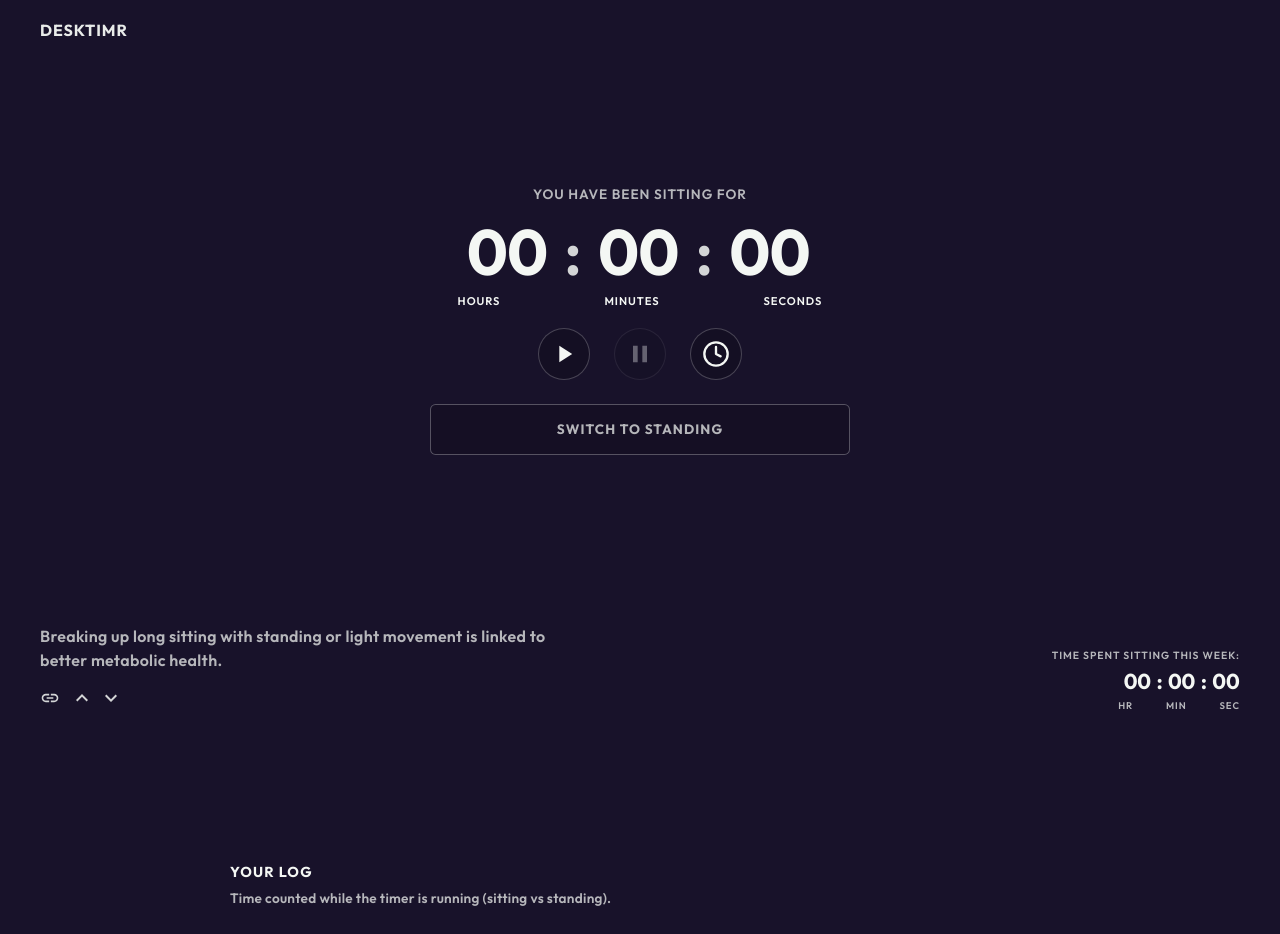
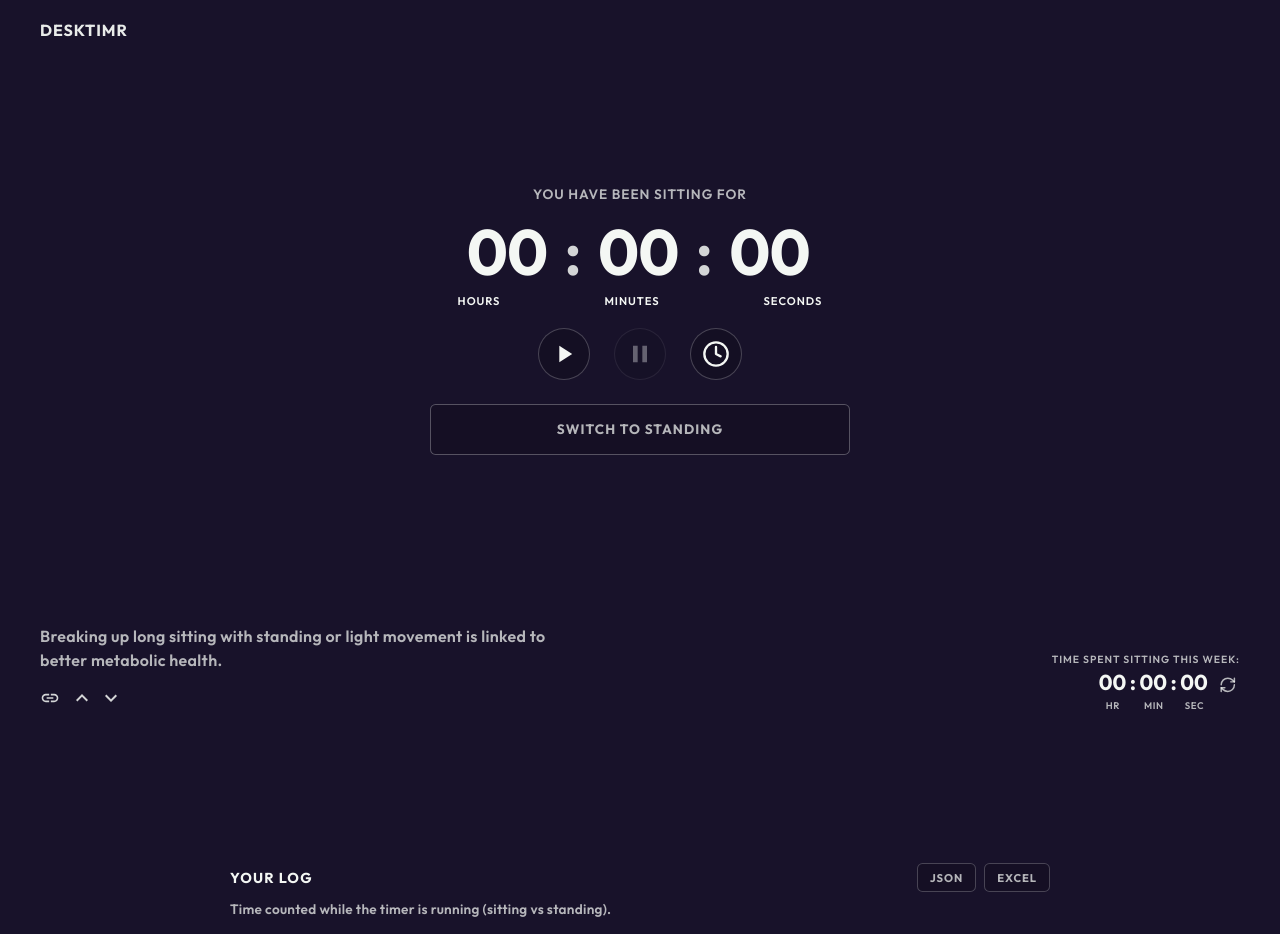
Before and after one commit to mayra000/DeskTimr, a React (Vite) app: page / in a window 1280 px wide. Shown: the top 934 px of the page. Built offline with nearby package versions, Linux system fonts and the light colour scheme.

Commit message:
refresh and export

```diff
--- a/package.json
+++ b/package.json
@@ -15,7 +15,8 @@
   "dependencies": {
     "canvas-confetti": "^1.9.4",
     "react": "^19.2.4",
-    "react-dom": "^19.2.4"
+    "react-dom": "^19.2.4",
+    "xlsx": "^0.18.5"
   },
   "devDependencies": {
     "@eslint/js": "^9.39.4",
--- a/src/App.css
+++ b/src/App.css
@@ -402,25 +402,93 @@
   color: var(--dt-text-muted);
 }
 
-.weekly-summary__digits {
+.weekly-summary__digits-row {
+  display: flex;
+  align-items: flex-start;
+  justify-content: flex-end;
+  gap: 0.5rem;
+}
+
+.weekly-summary__grid {
+  display: grid;
+  grid-template-columns: minmax(0, 1fr) auto minmax(0, 1fr) auto minmax(0, 1fr);
+  grid-template-rows: auto auto;
+  row-gap: 0.25rem;
+  column-gap: 0.2em;
+  justify-items: center;
+  align-items: center;
+}
+
+.weekly-summary__num {
   font-variant-numeric: tabular-nums;
   font-weight: 700;
   font-size: clamp(1rem, 3vw, 1.35rem);
   letter-spacing: 0.04em;
+  line-height: 1.1;
 }
 
-.weekly-summary__units {
-  display: flex;
-  justify-content: flex-end;
-  gap: 0.65rem;
-  margin-top: 0.25rem;
+.weekly-summary__grid-sep {
+  font-weight: 700;
+  font-size: clamp(1rem, 3vw, 1.35rem);
+  letter-spacing: 0.04em;
+  line-height: 1.1;
+}
+
+.weekly-summary__unit {
   font-size: clamp(0.5rem, 1.2vw, 0.6rem);
   font-weight: 600;
   color: var(--dt-text-muted);
+  text-transform: uppercase;
+  letter-spacing: 0.06em;
 }
 
-.weekly-summary__gap {
-  width: 0.75rem;
+.weekly-summary__unit-gap {
+  pointer-events: none;
+}
+
+.weekly-summary__clear {
+  display: inline-flex;
+  align-items: center;
+  justify-content: center;
+  flex-shrink: 0;
+  margin: 0;
+  margin-top: 0.12em;
+  padding: 0.2rem;
+  border: none;
+  border-radius: 0.25rem;
+  background: transparent;
+  color: var(--dt-text-muted);
+  cursor: pointer;
+  transition:
+    background 0.15s ease,
+    color 0.15s ease,
+    transform 0.12s ease;
+}
+
+.weekly-summary__clear:hover {
+  background: rgba(255, 255, 255, 0.06);
+  color: var(--dt-text);
+}
+
+.weekly-summary__clear:focus-visible {
+  outline: 2px solid rgba(255, 255, 255, 0.45);
+  outline-offset: 2px;
+}
+
+.weekly-summary__clear:active {
+  transform: scale(0.96);
+}
+
+@media (prefers-reduced-motion: reduce) {
+  .weekly-summary__clear:active {
+    transform: none;
+  }
+}
+
+.weekly-summary__clear-icon {
+  display: block;
+  width: 1.1rem;
+  height: 1.1rem;
 }
 
 @media (max-width: 720px) {
@@ -429,7 +497,7 @@
     justify-self: start;
   }
 
-  .weekly-summary__units {
+  .weekly-summary__digits-row {
     justify-content: flex-start;
   }
 }
@@ -454,11 +522,58 @@
   }
 }
 
+.activity-log__title-row {
+  display: flex;
+  flex-wrap: wrap;
+  align-items: center;
+  justify-content: space-between;
+  gap: 0.75rem 1rem;
+  margin-bottom: 0.5rem;
+}
+
 .activity-log__heading {
-  margin: 0 0 0.5rem;
+  margin: 0;
   font-size: clamp(0.75rem, 1.8vw, 0.9rem);
   font-weight: 700;
   letter-spacing: 0.08em;
+}
+
+.activity-log__export {
+  display: inline-flex;
+  gap: 0.5rem;
+  flex-shrink: 0;
+}
+
+.activity-log__export-btn {
+  padding: 0.4rem 0.75rem;
+  border: 1px solid rgba(255, 255, 255, 0.22);
+  border-radius: 0.35rem;
+  background: rgba(0, 0, 0, 0.12);
+  color: var(--dt-text-muted);
+  font-family: inherit;
+  font-size: clamp(0.6rem, 1.4vw, 0.7rem);
+  font-weight: 700;
+  letter-spacing: 0.08em;
+  text-transform: uppercase;
+  cursor: pointer;
+  transition:
+    background 0.15s ease,
+    color 0.15s ease;
+}
+
+.activity-log__export-btn:hover {
+  background: rgba(255, 255, 255, 0.06);
+  color: var(--dt-text);
+}
+
+.activity-log__export-btn:active {
+  transform: scale(0.98);
+}
+
+@media (prefers-reduced-motion: reduce) {
+  .activity-log__export-btn:active {
+    transform: none;
+  }
 }
 
 .activity-log__lede {
--- a/src/App.tsx
+++ b/src/App.tsx
@@ -58,6 +58,7 @@ function App() {
     toggleSessionDisplayMode,
     setCountdownDurationMs,
     completeCountdownSession,
+    clearAllUserData,
     gamificationSnapshot,
   } = useDeskSession(storage, FACTS.length)
 
@@ -241,6 +242,7 @@ function App() {
         <WeeklySummary
           label="TIME SPENT SITTING THIS WEEK:"
           weeklySittingMs={state.weeklySittingMs}
+          onClearData={clearAllUserData}
         />
       </footer>
 
--- a/src/components/ActivityLogTable.tsx
+++ b/src/components/ActivityLogTable.tsx
@@ -1,4 +1,15 @@
-import { useLayoutEffect, useRef, useState } from 'react'
+import {
+  useCallback,
+  useLayoutEffect,
+  useMemo,
+  useRef,
+  useState,
+} from 'react'
+import {
+  buildActivityLogExport,
+  exportActivityLogExcel,
+  exportActivityLogJson,
+} from '../lib/exportActivityLog'
 import type { WeekDayRow } from '../lib/activitySummary'
 import { formatDurationShort } from '../lib/time'
 
@@ -46,6 +57,19 @@ export function ActivityLogTable({
     }
   }, [])
 
+  const exportPayload = useMemo(
+    () => buildActivityLogExport(todayKey, today, weekRows, weekTotals),
+    [todayKey, today, weekRows, weekTotals],
+  )
+
+  const onExportJson = useCallback(() => {
+    exportActivityLogJson(exportPayload)
+  }, [exportPayload])
+
+  const onExportExcel = useCallback(() => {
+    void exportActivityLogExcel(exportPayload)
+  }, [exportPayload])
+
   return (
     <section
       ref={rootRef}
@@ -53,7 +77,31 @@ export function ActivityLogTable({
       data-visible={emphasized ? 'true' : 'false'}
       aria-label="Sitting and standing time log"
     >
-      <h2 className="activity-log__heading">Your log</h2>
+      <div className="activity-log__title-row">
+        <h2 className="activity-log__heading">Your log</h2>
+        <div
+          className="activity-log__export"
+          role="group"
+          aria-label="Export log data"
+        >
+          <button
+            type="button"
+            className="activity-log__export-btn"
+            onClick={onExportJson}
+            aria-label="Export log as JSON"
+          >
+            JSON
+          </button>
+          <button
+            type="button"
+            className="activity-log__export-btn"
+            onClick={onExportExcel}
+            aria-label="Export log as Excel"
+          >
+            Excel
+          </button>
+        </div>
+      </div>
       <p className="activity-log__lede">
         Time counted while the timer is running (sitting vs standing).
       </p>
--- a/src/components/WeeklySummary.tsx
+++ b/src/components/WeeklySummary.tsx
@@ -3,32 +3,73 @@ import { formatTwoDigits, msToClockParts } from '../lib/time'
 type Props = {
   label: string
   weeklySittingMs: number
+  onClearData?: () => void
 }
 
-export function WeeklySummary({ label, weeklySittingMs }: Props) {
+export function WeeklySummary({ label, weeklySittingMs, onClearData }: Props) {
   const { h, m, s } = msToClockParts(weeklySittingMs)
+
+  const handleClear = () => {
+    if (
+      !window.confirm(
+        'Clear all saved sitting and standing time and weekly totals? This cannot be undone.',
+      )
+    ) {
+      return
+    }
+    onClearData?.()
+  }
+
   return (
     <div className="weekly-summary">
       <p className="weekly-summary__label">{label}</p>
-      <div className="weekly-summary__digits" aria-live="polite">
-        <span>{formatTwoDigits(h)}</span>
-        <span className="weekly-summary__sep" aria-hidden="true">
-          {' '}
-          :{' '}
-        </span>
-        <span>{formatTwoDigits(m)}</span>
-        <span className="weekly-summary__sep" aria-hidden="true">
-          {' '}
-          :{' '}
-        </span>
-        <span>{formatTwoDigits(s)}</span>
-      </div>
-      <div className="weekly-summary__units" aria-hidden="true">
-        <span>HR</span>
-        <span className="weekly-summary__gap" />
-        <span>MIN</span>
-        <span className="weekly-summary__gap" />
-        <span>SEC</span>
+      <div className="weekly-summary__digits-row">
+        <div
+          className="weekly-summary__grid"
+          aria-live="polite"
+          role="group"
+          aria-label="Weekly sitting time"
+        >
+          <span className="weekly-summary__num">{formatTwoDigits(h)}</span>
+          <span className="weekly-summary__grid-sep" aria-hidden="true">
+            :
+          </span>
+          <span className="weekly-summary__num">{formatTwoDigits(m)}</span>
+          <span className="weekly-summary__grid-sep" aria-hidden="true">
+            :
+          </span>
+          <span className="weekly-summary__num">{formatTwoDigits(s)}</span>
+          <span className="weekly-summary__unit">HR</span>
+          <span className="weekly-summary__unit-gap" aria-hidden="true" />
+          <span className="weekly-summary__unit">MIN</span>
+          <span className="weekly-summary__unit-gap" aria-hidden="true" />
+          <span className="weekly-summary__unit">SEC</span>
+        </div>
+        {onClearData ? (
+          <button
+            type="button"
+            className="weekly-summary__clear"
+            onClick={handleClear}
+            aria-label="Clear all saved time data"
+          >
+            <svg
+              className="weekly-summary__clear-icon"
+              xmlns="http://www.w3.org/2000/svg"
+              viewBox="0 0 24 24"
+              fill="none"
+              stroke="currentColor"
+              strokeWidth="2"
+              strokeLinecap="round"
+              strokeLinejoin="round"
+              aria-hidden="true"
+            >
+              <path d="M3 12a9 9 0 0 1 9-9 9.75 9.75 0 0 1 6.74 2.74L21 8" />
+              <path d="M21 3v5h-5" />
+              <path d="M21 12a9 9 0 0 1-9 9 9.75 9.75 0 0 1-6.74-2.74L3 16" />
+              <path d="M3 21v-5h5" />
+            </svg>
+          </button>
+        ) : null}
       </div>
     </div>
   )
--- a/src/hooks/useDeskSession.ts
+++ b/src/hooks/useDeskSession.ts
@@ -297,6 +297,24 @@ export function useDeskSession(storage: DeskStorage, factCount: number) {
     })
   }, [persist, reconcile])
 
+  /** Wipe saved logs, weekly totals, and reset the timer to defaults (local storage). */
+  const clearAllUserData = useCallback(() => {
+    const now = new Date()
+    const t = Date.now()
+    lastReconcileAt.current = t
+    setNowMs(t)
+    const base = defaultState()
+    const w = ensureWeekKey(base, now)
+    const next: PersistedDeskState = {
+      ...w,
+      factIndex: clampFactIndex(0, factCount),
+      dailyLog: pruneDailyLog({}, now),
+      countdownDurationMs: clampCountdownDurationEditableMs(w.countdownDurationMs),
+    }
+    persist(next)
+    setState(next)
+  }, [factCount, persist])
+
   const gamificationSnapshot = useMemo(
     () => computeGamificationSnapshot(state),
     [state],
@@ -315,6 +333,7 @@ export function useDeskSession(storage: DeskStorage, factCount: number) {
     toggleSessionDisplayMode,
     setCountdownDurationMs,
     completeCountdownSession,
+    clearAllUserData,
     gamificationSnapshot,
   }
 }
--- /dev/null
+++ b/src/lib/exportActivityLog.ts
@@ -0,0 +1,106 @@
+import type { WeekDayRow } from './activitySummary'
+import { formatDurationShort } from './time'
+
+export type ActivityLogExportPayload = {
+  exportedAt: string
+  app: 'DeskTimr'
+  today: { dayKey: string; sittingMs: number; standingMs: number }
+  week: WeekDayRow[]
+  weekTotals: { sittingMs: number; standingMs: number }
+}
+
+function triggerDownload(blob: Blob, filename: string) {
+  const a = document.createElement('a')
+  const url = URL.createObjectURL(blob)
+  a.href = url
+  a.download = filename
+  a.click()
+  URL.revokeObjectURL(url)
+}
+
+export function buildActivityLogExport(
+  todayKey: string,
+  today: { sittingMs: number; standingMs: number },
+  weekRows: WeekDayRow[],
+  weekTotals: { sittingMs: number; standingMs: number },
+): ActivityLogExportPayload {
+  return {
+    exportedAt: new Date().toISOString(),
+    app: 'DeskTimr',
+    today: {
+      dayKey: todayKey,
+      sittingMs: today.sittingMs,
+      standingMs: today.standingMs,
+    },
+    week: weekRows,
+    weekTotals,
+  }
+}
+
+export function exportActivityLogJson(payload: ActivityLogExportPayload) {
+  const blob = new Blob([JSON.stringify(payload, null, 2)], {
+    type: 'application/json;charset=utf-8',
+  })
+  triggerDownload(blob, `desktimr-log-${payload.today.dayKey}.json`)
+}
+
+export async function exportActivityLogExcel(payload: ActivityLogExportPayload) {
+  const XLSX = await import('xlsx')
+  const wb = XLSX.utils.book_new()
+
+  const todaySheet = [
+    ['Posture', 'Time (ms)', 'Time'],
+    [
+      'Sitting',
+      payload.today.sittingMs,
+      formatDurationShort(payload.today.sittingMs),
+    ],
+    [
+      'Standing',
+      payload.today.standingMs,
+      formatDurationShort(payload.today.standingMs),
+    ],
+  ]
+  const wsToday = XLSX.utils.aoa_to_sheet(todaySheet)
+  XLSX.utils.book_append_sheet(wb, wsToday, 'Today')
+
+  const weekHeader = [
+    'Day',
+    'Date',
+    'Day key',
+    'Sitting (ms)',
+    'Standing (ms)',
+    'Sitting',
+    'Standing',
+  ]
+  const weekBody = payload.week.map((r) => [
+    r.weekdayShort,
+    r.dayLabel,
+    r.dayKey,
+    r.sittingMs,
+    r.standingMs,
+    formatDurationShort(r.sittingMs),
+    formatDurationShort(r.standingMs),
+  ])
+  const weekTotalRow = [
+    'Week total',
+    '',
+    '',
+    payload.weekTotals.sittingMs,
+    payload.weekTotals.standingMs,
+    formatDurationShort(payload.weekTotals.sittingMs),
+    formatDurationShort(payload.weekTotals.standingMs),
+  ]
+  const wsWeek = XLSX.utils.aoa_to_sheet([
+    weekHeader,
+    ...weekBody,
+    weekTotalRow,
+  ])
+  XLSX.utils.book_append_sheet(wb, wsWeek, 'This week')
+
+  const wbout = XLSX.write(wb, { bookType: 'xlsx', type: 'array' })
+  const blob = new Blob([wbout], {
+    type: 'application/vnd.openxmlformats-officedocument.spreadsheetml.sheet',
+  })
+  triggerDownload(blob, `desktimr-log-${payload.today.dayKey}.xlsx`)
+}
```
Also changed, not shown: 2 other files (tests, documents, lock files or other folders).
